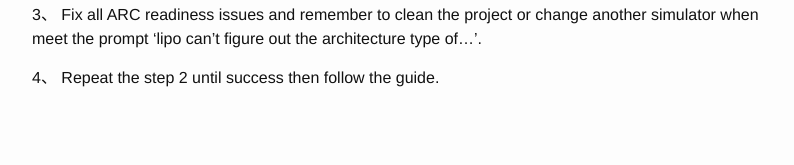
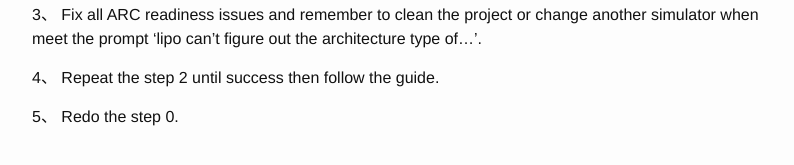
Before and after one commit to GeekRRK/GeekRRK.github.io, a Jekyll site: the page built from _posts/2016-04-20-Converting MRC to ARC.md, in a window 1280 px wide. Shown: the part 349-514 px from the top of the page, without its empty margins (238-1032 px from the left). Built offline with Jekyll 4.4.1, drawn with Linux system fonts in a browser that asks for light colours.

Commit message:
Update Converting MRC to ARC

```diff
--- a/_posts/2016-04-20-Converting MRC to ARC.md
+++ b/_posts/2016-04-20-Converting MRC to ARC.md
@@ -14,3 +14,5 @@ title: Converting MRC to ARC
 3、 Fix all ARC readiness issues and remember to clean the project or change another simulator when meet the prompt 'lipo can't figure out the architecture type of...'.
 
 4、 Repeat the step 2 until success then follow the guide.
+
+5、 Redo the step 0.
```
